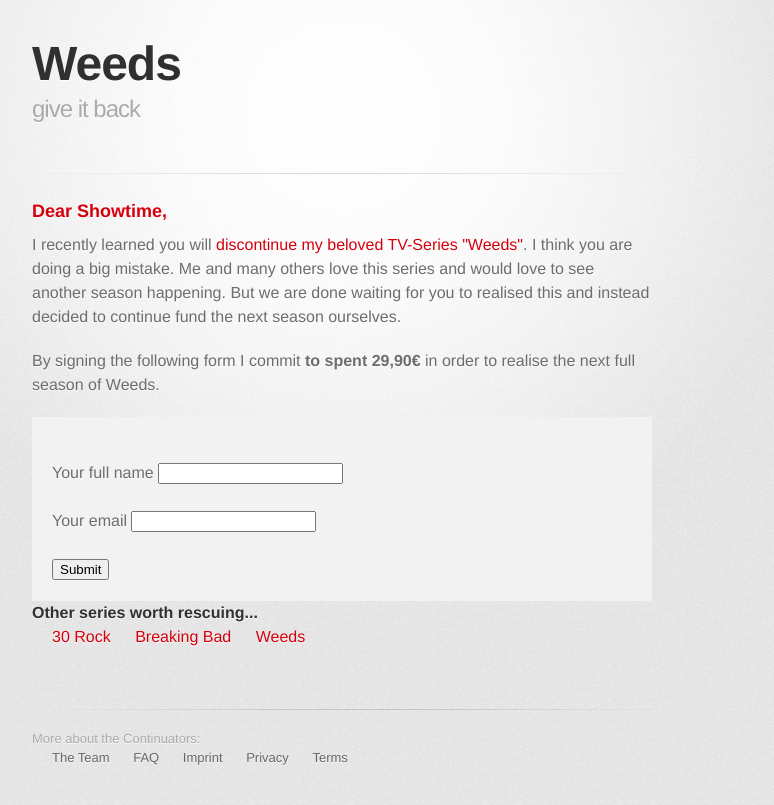
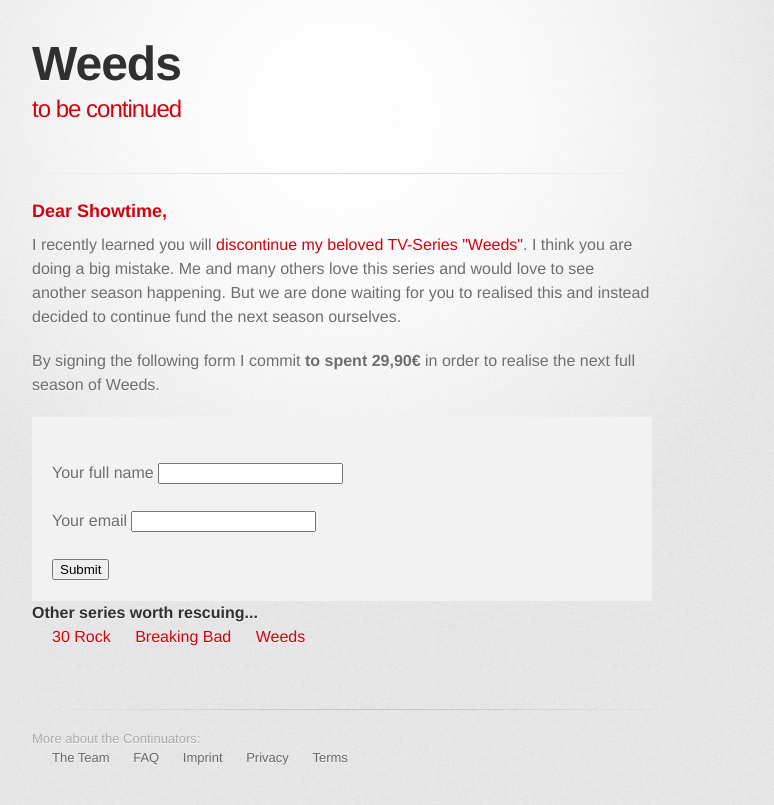
Before and after one commit to gnunicorn/continuators, a Jekyll site: the page built from weeds.md, in a window 1280 px wide. Shown: the top 805 px of the page, without its empty margins (298-1072 px from the left). Built offline with Jekyll 4.4.1, drawn with Linux system fonts in a browser that asks for light colours; some web fonts are replaced.

Commit message:
subtitle support

```diff
--- a/_includes/header.html
+++ b/_includes/header.html
@@ -19,7 +19,11 @@
 
         <header>
           <h1>{{page.title}}</h1>
-          <h2>give it back</h2>
+          <h2>{% if page.subtitle %}
+              {{ page.subtitle }}
+            {% elsif subtitle %}
+              <a href="/">{{subtitle}}</a>
+            {% else %}<a href="/">The continuators</a>{% endif %}</h2>
         </header>
 
         <hr>
```
Also changed, not shown: other parts of _includes/header.html (+1 -1 lines).
